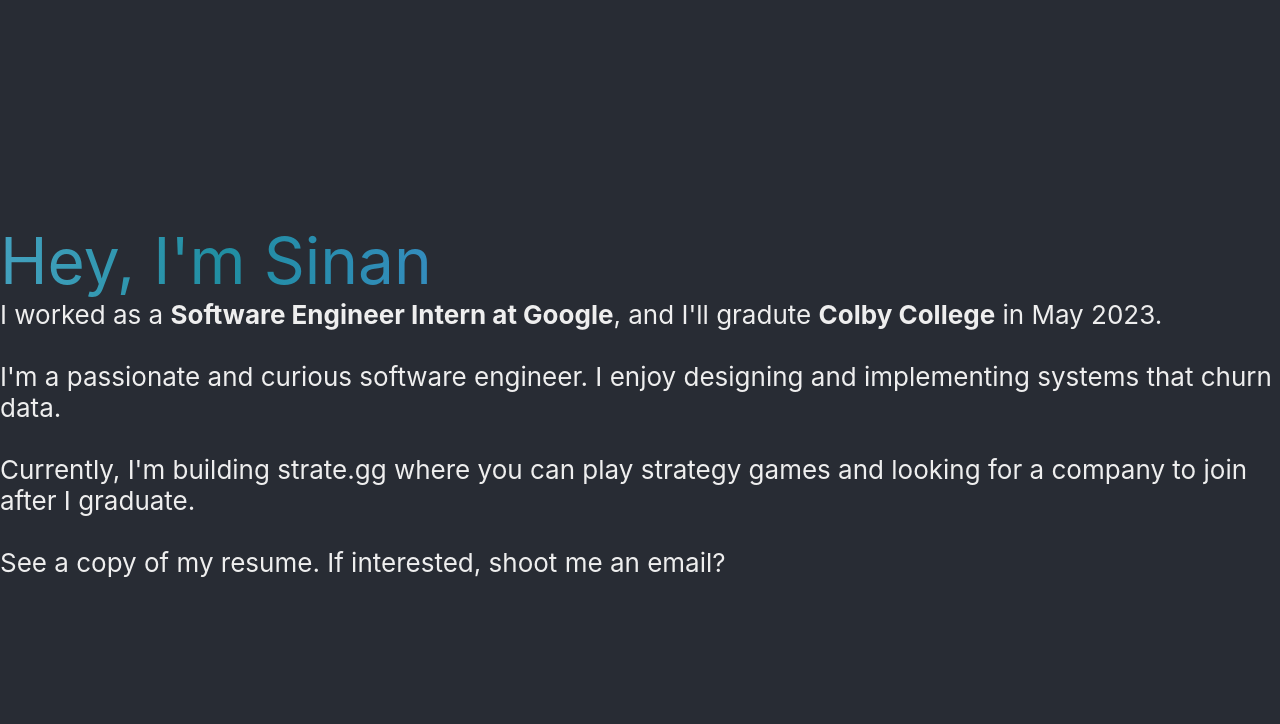
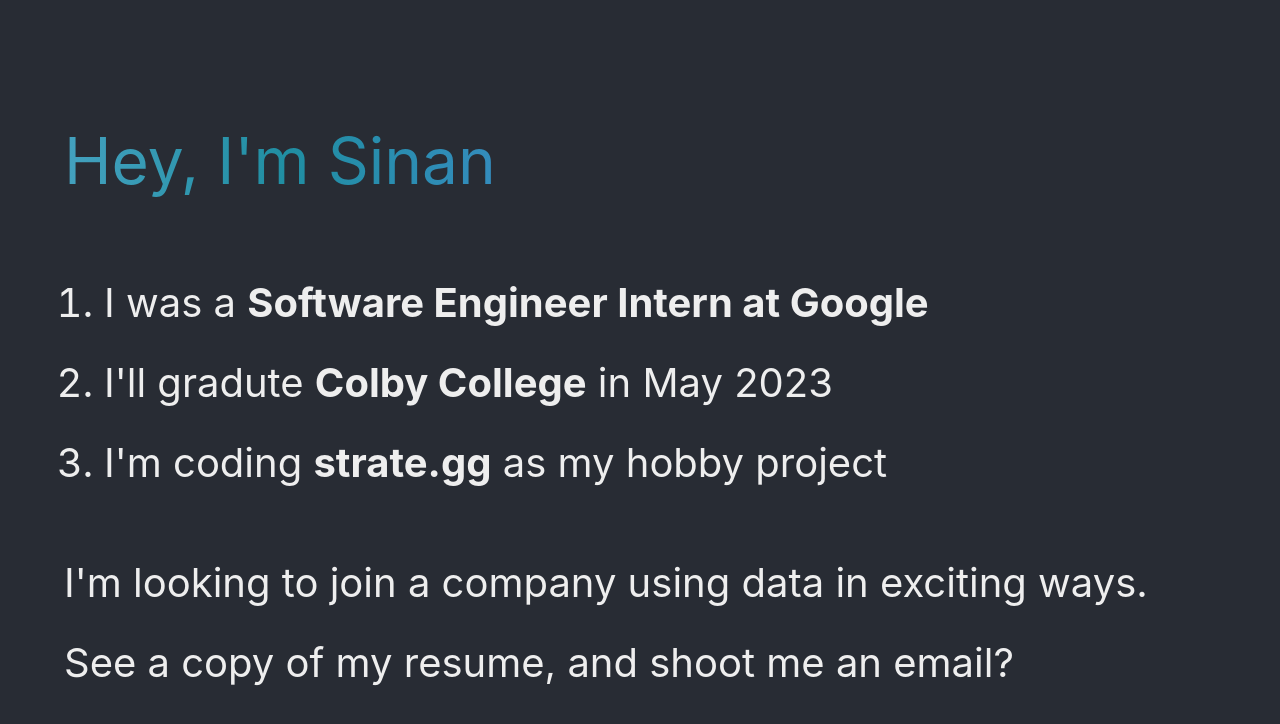
Before and after one commit to enjoythecode/sinany.me, a React (Create React App) app in the folder portfolio/: page / in a window 1280 px wide. Shown: the top 724 px of the page. Built offline with nearby package versions, Linux system fonts and the light colour scheme.

Commit message:
simplify resume

```diff
--- a/portfolio/src/App.css
+++ b/portfolio/src/App.css
@@ -1,11 +1,15 @@
 .App {
-}
-.App-header {
   background-color: #282c34;
   min-height: 100vh;
+}
+
+.App-header {
+  min-height: 100vh;
+  width: 90vw;
+  padding-left: 5vw;
   display: flex;
   flex-direction: column;
-  align-items: center;
+  align-items: left;
   justify-content: center;
   font-size: calc(10px + 2vmin);
 	color: #eee;
@@ -23,6 +27,11 @@
 	font-size: 4rem;
 }
 
+#header-second {
+	font-size: 2.5rem;
+	line-height: 2;
+}
+
 /* modified from https://dev.to/gmeben/animating-gradients-with-pure-css-3bi8*/
 /* TODO: browser compatibility? */
 .rainbow-text {
--- a/portfolio/src/App.js
+++ b/portfolio/src/App.js
@@ -1,26 +1,24 @@
 import './App.css';
-
-function Break() {
-	return (
-		<span>
-			<br/><br/>
-		</span>
-	)
-}
 
 function App() {
   return (
     <div className="App">
       <header className="App-header">
         <p>
-	  		<span id="header-top">
-			<span className="rainbow-text">Hey, I'm Sinan</span> </span><br/> I worked as a <a>Software Engineer Intern at Google</a>, and I'll gradute <a>Colby College</a> in May 2023.
-			<Break/>
-	  		I'm a passionate and curious software engineer. I enjoy designing and implementing systems that churn data.
-			<Break/>
-	  		Currently, I'm building strate.gg where you can play strategy games and looking for a company to join after I graduate.
-			<Break/>
-	  		See a copy of my resume. If interested, shoot me an email?
+			<p id="header-top">
+				<span className="rainbow-text">Hey, I'm Sinan</span>
+			</p>
+
+			<p id="header-second">
+	  		<ol>
+				<li>I was a <a>Software Engineer Intern at Google</a></li>
+	  			<li>I'll gradute <a>Colby College</a> in May 2023</li>
+				<li>I'm coding <a>strate.gg</a> as my hobby project</li>
+	  		</ol>
+
+		I'm looking to join a company using data in exciting ways.<br/>
+		See a copy of my resume, and shoot me an email?
+			</p>
         </p>
       </header>
     </div>
```
